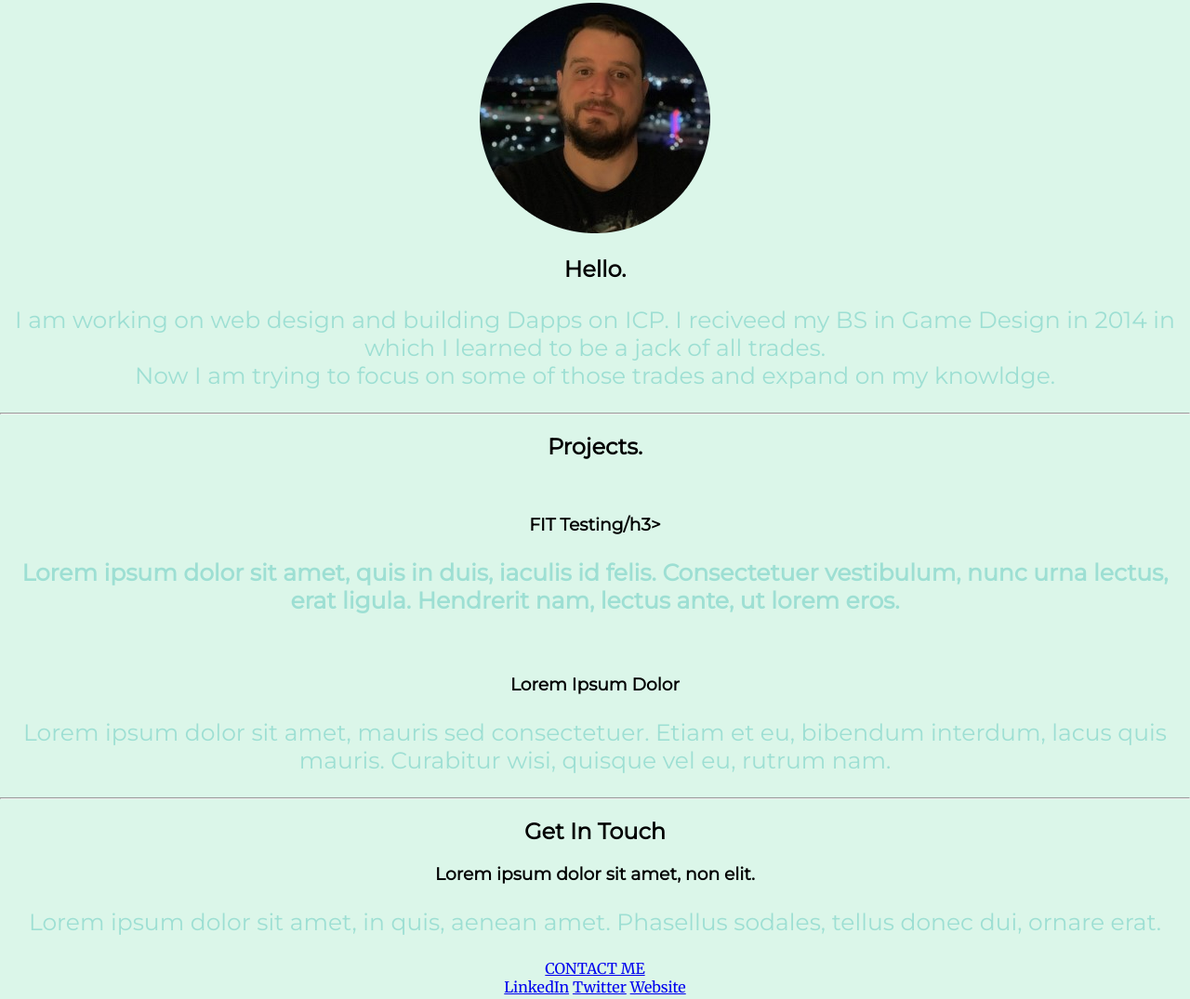
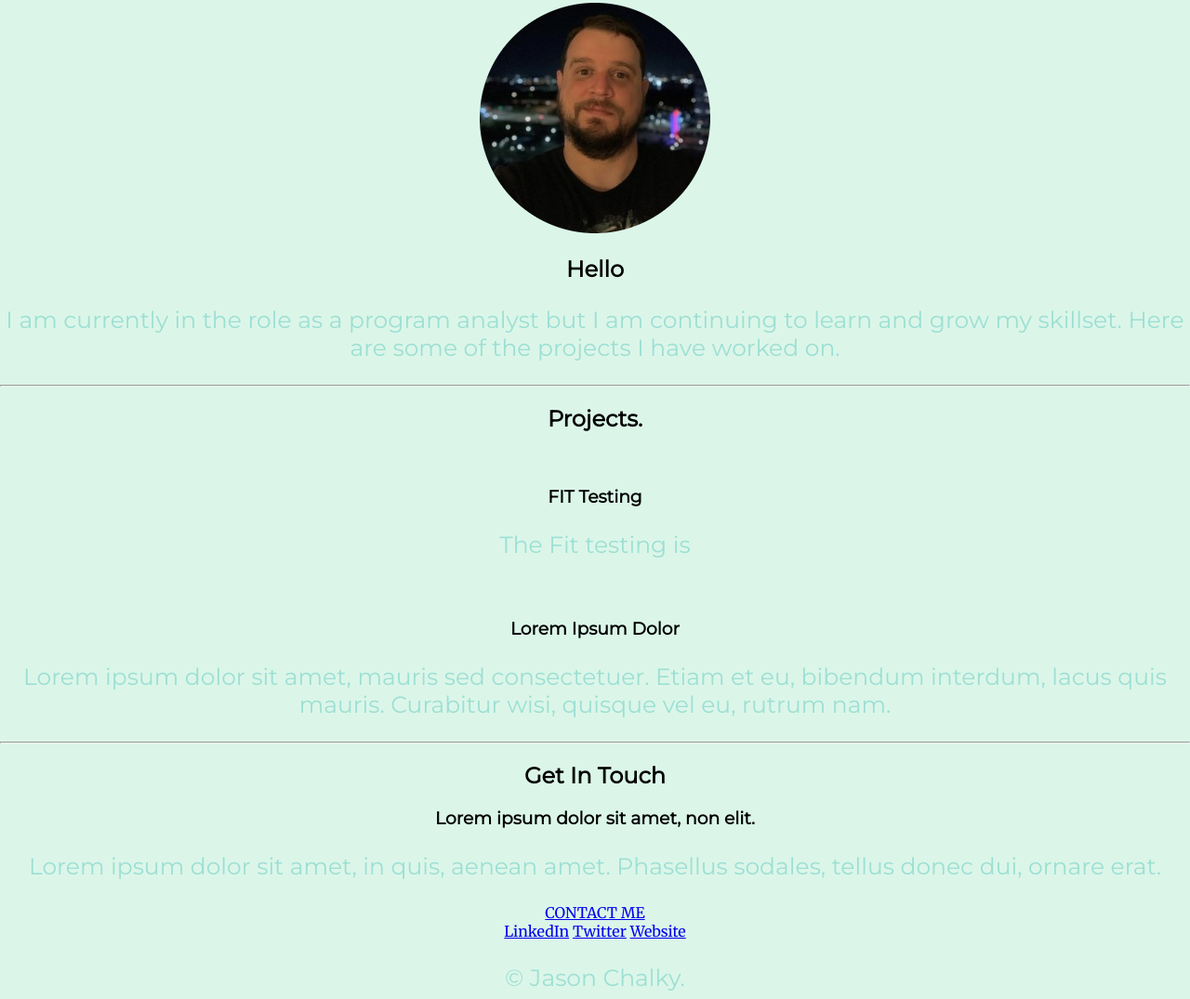
Before and after one commit to jchalky/MyPort, a plain HTML site: page index.html in a window 1280 px wide. Shown: the part 660-1735 px from the top of the page at 93% size. Drawn offline with Linux system fonts and the light colour scheme.

Commit message:
Just changed a little to test out

```diff
--- a/index.html
+++ b/index.html
@@ -21,9 +21,8 @@
     <div class="middleContainer">
       <div class="profile">
         <img src="images/profile.png" alt="">
-        <h2>Hello.</h2>
-        <p>I am working on web design and building Dapps on ICP. I reciveed my BS in Game Design in 2014 in which I learned to be a jack of all trades.<br>
-          Now I am trying to focus on some of those trades and expand on my knowldge.
+        <h2>Hello </h2>
+        <p> I am currently in the role as a program analyst but I am continuing to learn and grow my skillset. Here are some of the projects I have worked on.
          </p>
       </div>
       <hr>
@@ -31,8 +30,8 @@
         <h2>Projects.</h2>
         <div class="skill-row">
           <img class="" src="" alt="">
-          <h3>FIT Testing/h3>
-          <p>Lorem ipsum dolor sit amet, quis in duis, iaculis id felis. Consectetuer vestibulum, nunc urna lectus, erat ligula. Hendrerit nam, lectus ante, ut lorem eros.</p>
+          <h3>FIT Testing</h3>
+          <p>The Fit testing is </p>
         </div>
         <div class="skill-row">
           <img class="" src="" alt="">
```
